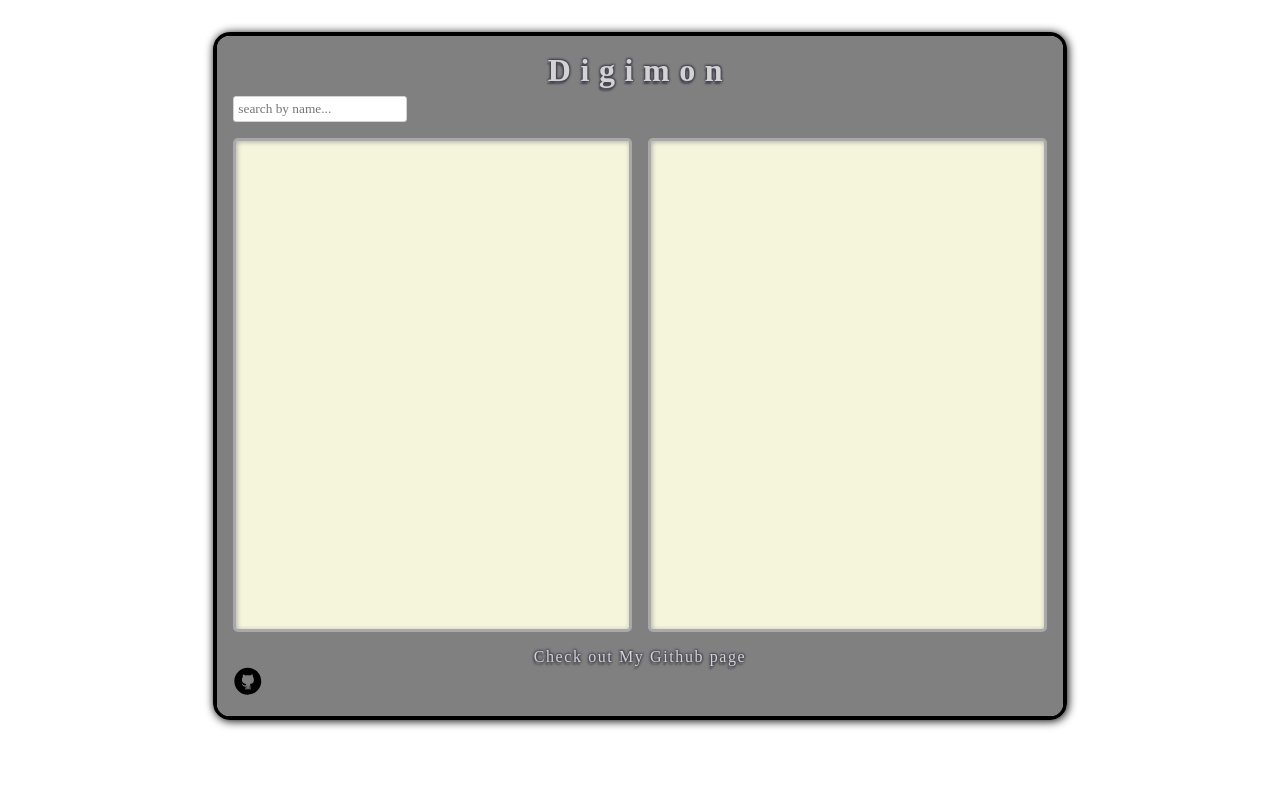
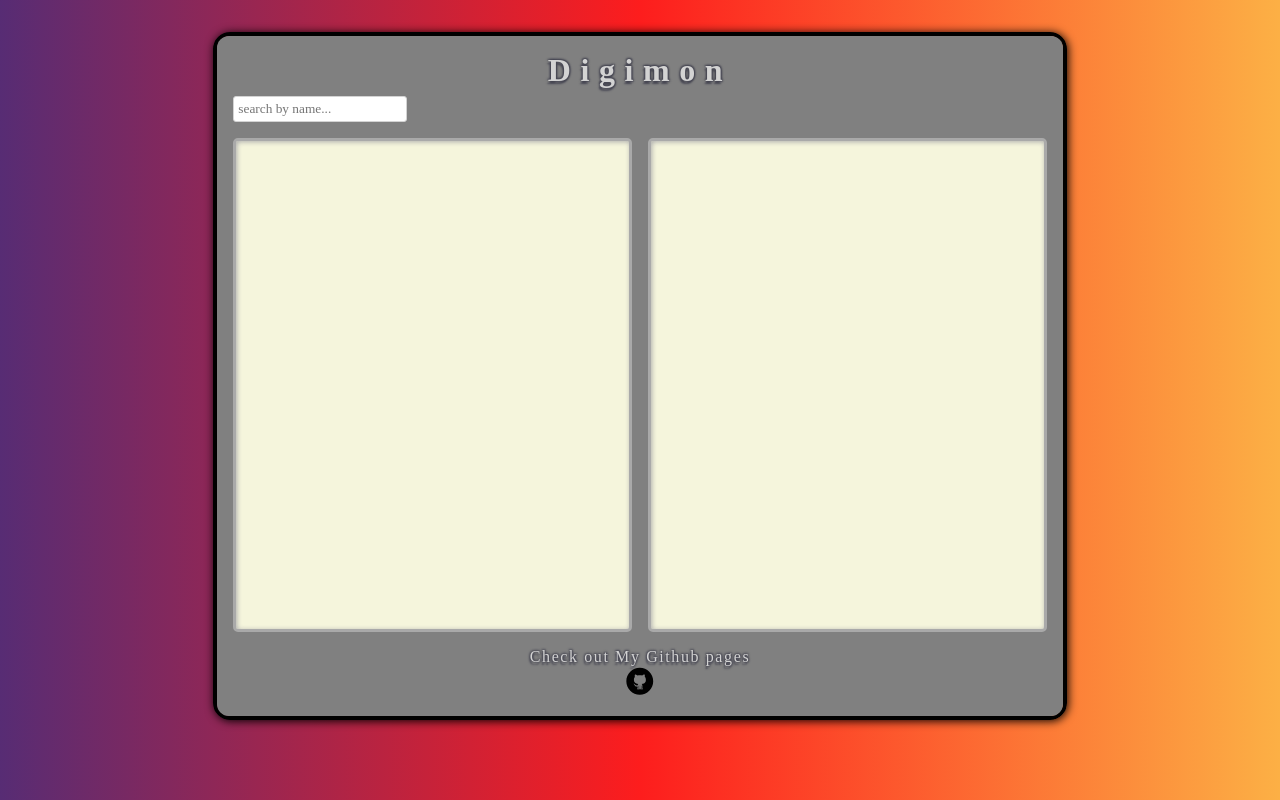
Before and after one commit to viral001/Digimon-App, a plain HTML site: page index.html in a window 1280 px wide. Drawn offline with nearby package versions, Linux system fonts and the light colour scheme; no server answers.

Commit message:
background color changed

```diff
--- a/css/styles.css
+++ b/css/styles.css
@@ -8,6 +8,8 @@
 
 html {
 	display: grid;
+	background: rgb(87,44,116);
+	background: linear-gradient(90deg, rgba(87,44,116,1) 0%, rgba(253,29,29,1) 50%, rgba(252,176,69,1) 100%);
 	grid-template-columns: 1fr 4fr 1fr;
 	grid-template-rows: 1fr;
 	height: 90%;
@@ -127,6 +129,7 @@ footer {
 	grid-row: 3;
 	background-color: grey;
 	padding: 1em;
+	text-align: center;
 }
 
 footer > p {
--- a/index.html
+++ b/index.html
@@ -25,7 +25,7 @@
       </div>
       </main>
       <footer>
-        <p> Check out My Github page </p>
+        <p> Check out My Github pages </p>
       <div class="social media">
         <a href="https://github.com/viral001"><img src="img/github_icon.svg" alt="Github"></a>
       </div>
```
